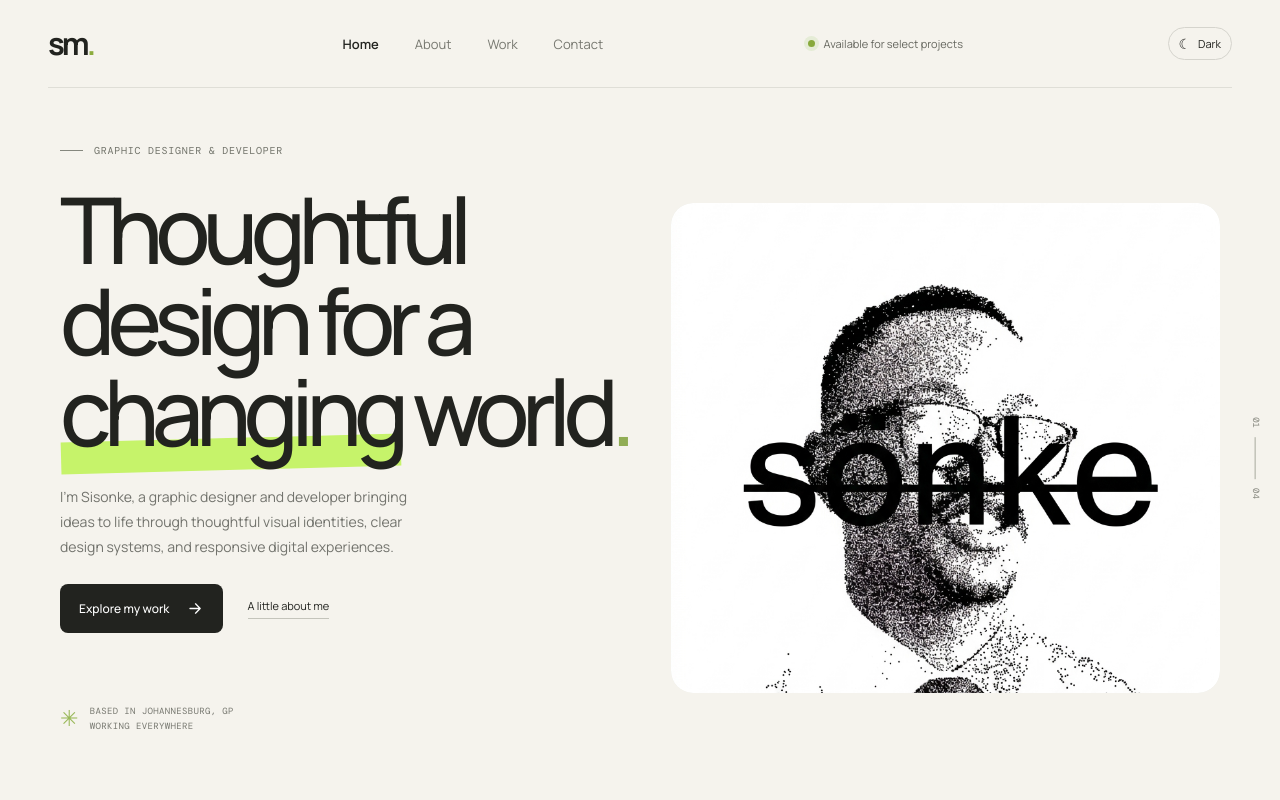
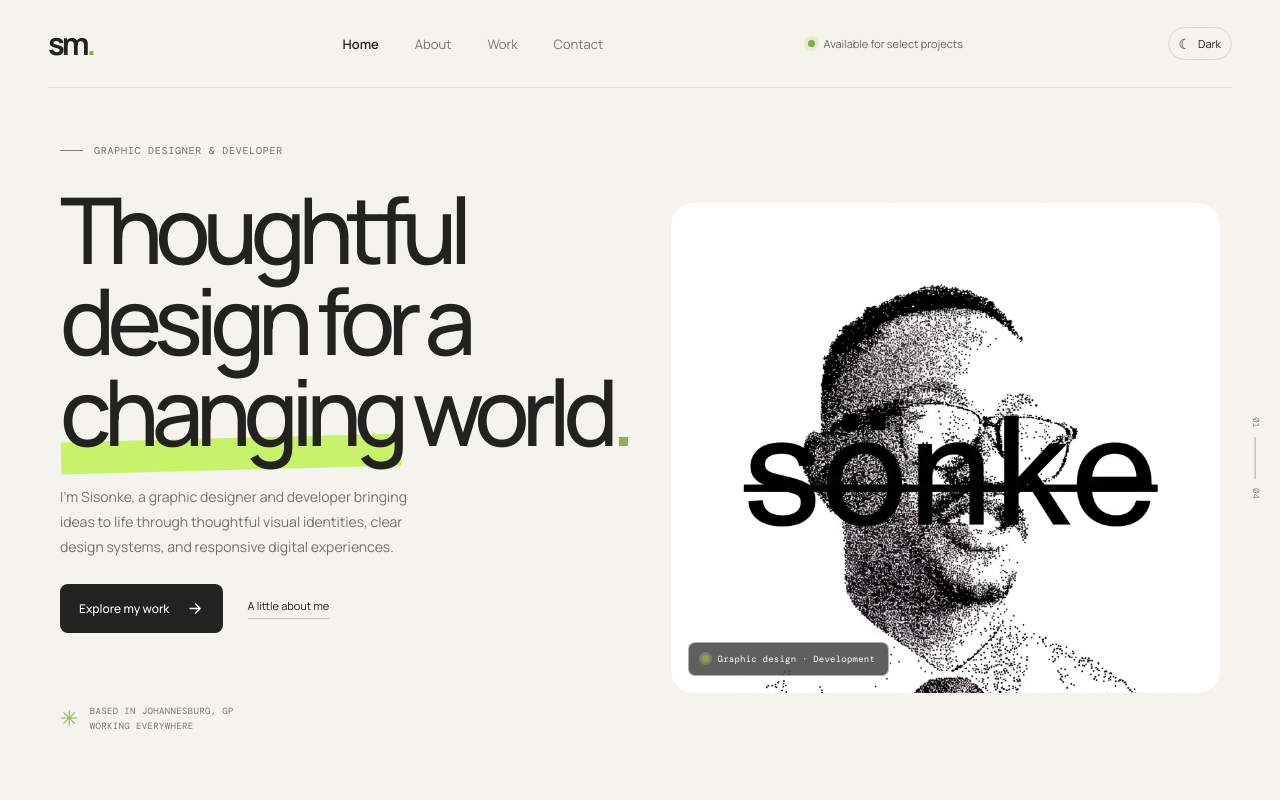
Before and after one commit to 0420nathi-gif/SisonkePorfolio, a React (Vite) app in the folder react-app/: page / in a window 1280 px wide. Shown: the top 800 px of the page. Built offline with nearby package versions, Linux system fonts and the light colour scheme.

Commit message:
feat: add hero portrait caption with availability indicator

```diff
--- a/react-app/src/App.css
+++ b/react-app/src/App.css
@@ -20,6 +20,7 @@ body { margin: 0; min-width: 320px; }
 body, button, a { font-family: 'Manrope', sans-serif; }
 a { color: inherit; text-decoration: none; }
 button, a { -webkit-tap-highlight-color: transparent; }
+button:focus-visible, a:focus-visible { outline: 2px solid #77943a; outline-offset: 4px; }
 ::selection { color: var(--ink); background: var(--accent); }
 
 .site { min-height: 100vh; overflow: hidden; }
@@ -78,6 +79,8 @@ button, a { -webkit-tap-highlight-color: transparent; }
 
 .hero-visual { height: 490px; position: relative; overflow: hidden; border-radius: 22px; background: #e5e5d9; }
 .hero-portrait-image { display: block; width: 100%; height: 100%; object-fit: cover; object-position: center 42%; }
+.hero-portrait-caption { position: absolute; bottom: 17px; left: 17px; display: inline-flex; align-items: center; gap: 9px; padding: 10px 13px; border: 1px solid rgba(255, 255, 255, .5); border-radius: 7px; color: #fff; background: rgba(34, 35, 31, .72); font: 9px var(--mono); letter-spacing: .025em; backdrop-filter: blur(8px); }
+.hero-portrait-caption .availability-dot { flex: 0 0 auto; box-shadow: 0 0 0 3px rgba(229, 236, 214, .22); }
 .trailing-cursor { position: fixed; z-index: 1000; inset: 0 auto auto 0; pointer-events: none; }
 .cursor-tail-dot, .cursor-head { position: fixed; top: 0; left: 0; display: block; border-radius: 50%; opacity: 0; pointer-events: none; transform: translate3d(var(--cursor-x, -20px), var(--cursor-y, -20px), 0) translate(-50%, -50%); transition: transform .12s ease-out, opacity .2s ease; }
 .cursor-head { width: 11px; height: 11px; background: #a6d750; }
@@ -126,6 +129,8 @@ button, a { -webkit-tap-highlight-color: transparent; }
 .project-meta { display: flex; justify-content: space-between; align-items: center; padding-top: 17px; }
 .project-meta h3 { margin: 0 0 5px; font-size: 16px; font-weight: 500; letter-spacing: -.03em; }
 .project-meta p { margin: 0; color: #85867e; font-size: 10px; }
+.project-art-image { transition: transform .45s cubic-bezier(.2, .7, .2, 1); }
+.project-card:hover .project-art-image { transform: scale(1.025); }
 .project-arrow { width: 34px; height: 34px; border: 1px solid #d5d4cd; border-radius: 50%; display: grid; place-items: center; }
 .project-arrow .arrow-icon { width: 15px; height: 15px; }
 .project-card:hover .project-arrow { background: var(--accent); border-color: var(--accent); }
--- a/react-app/src/components/pages/HomePage.tsx
+++ b/react-app/src/components/pages/HomePage.tsx
@@ -46,6 +46,10 @@ function HomePage() {
         </div>
         <div className="hero-visual">
           <img className="hero-portrait-image" src={portraitImage} alt="Portrait of Sisonke Miya" />
+          <span className="hero-portrait-caption">
+            <span className="availability-dot" />
+            Graphic design · Development
+          </span>
         </div>
         <div className="hero-index"><span>01</span><span className="index-rule" /><span>04</span></div>
       </section>
```
